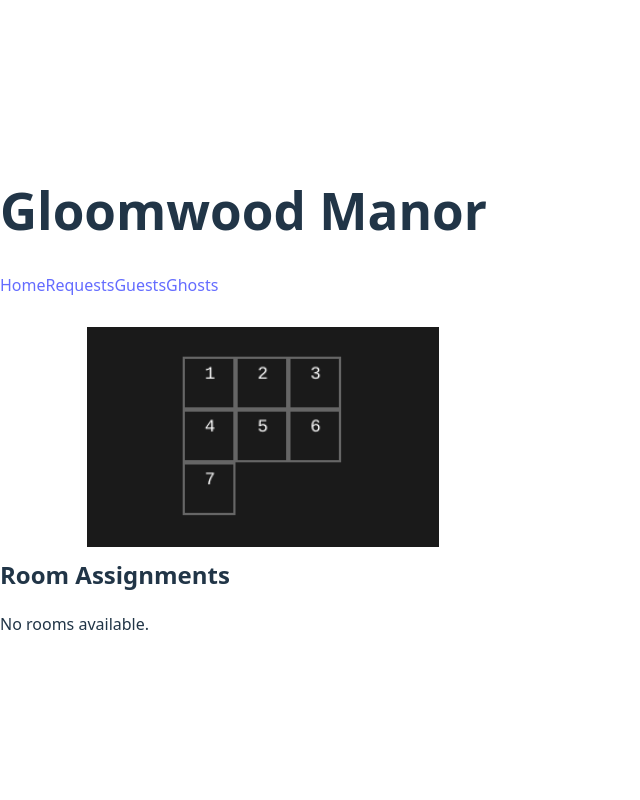
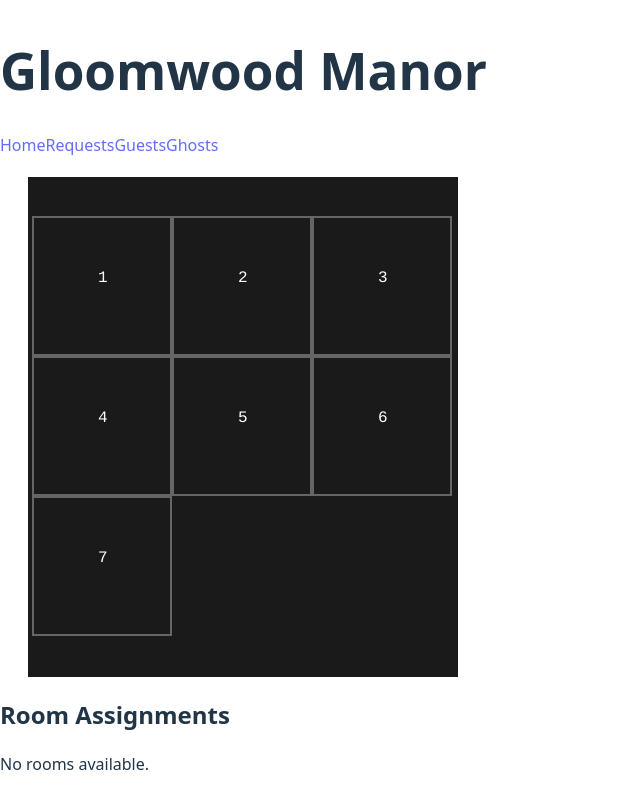
Before and after one commit to seradelarosa/gloomwood-manor-django-app, a React (Vite) app in the folder client/: page / in a window 1280 px wide. Shown: the whole page, without its empty margins (0-640 px from the left). Built offline with nearby package versions, Linux system fonts and the light colour scheme; no server answers.

Commit message:
Working on tile styling.

```diff
--- a/client/src/components/HotelMap/HotelMap.jsx
+++ b/client/src/components/HotelMap/HotelMap.jsx
@@ -1,12 +1,12 @@
 import { useEffect, useRef } from 'react';
 import Phaser from 'phaser';
 
-const TILE_SIZE = 48;
+const TILE_SIZE = 140;
 const MAP_WIDTH = 3;
 const MAP_HEIGHT = 3;
 const TOTAL_ROOMS = 7;
-const MOBILE_WIDTH = 320;
-const MOBILE_HEIGHT = 200;
+const MOBILE_WIDTH = 430;
+const MOBILE_HEIGHT = 500;
 
 class HotelScene extends Phaser.Scene {
   constructor() {
@@ -136,7 +136,6 @@ const HotelMap = ({ roomAssignments = [] }) => {
       marginBottom: '20px',
       marginTop: '20px',
       borderRadius: '8px',
-      padding: '10px'
     }} />
   );
 };
```
